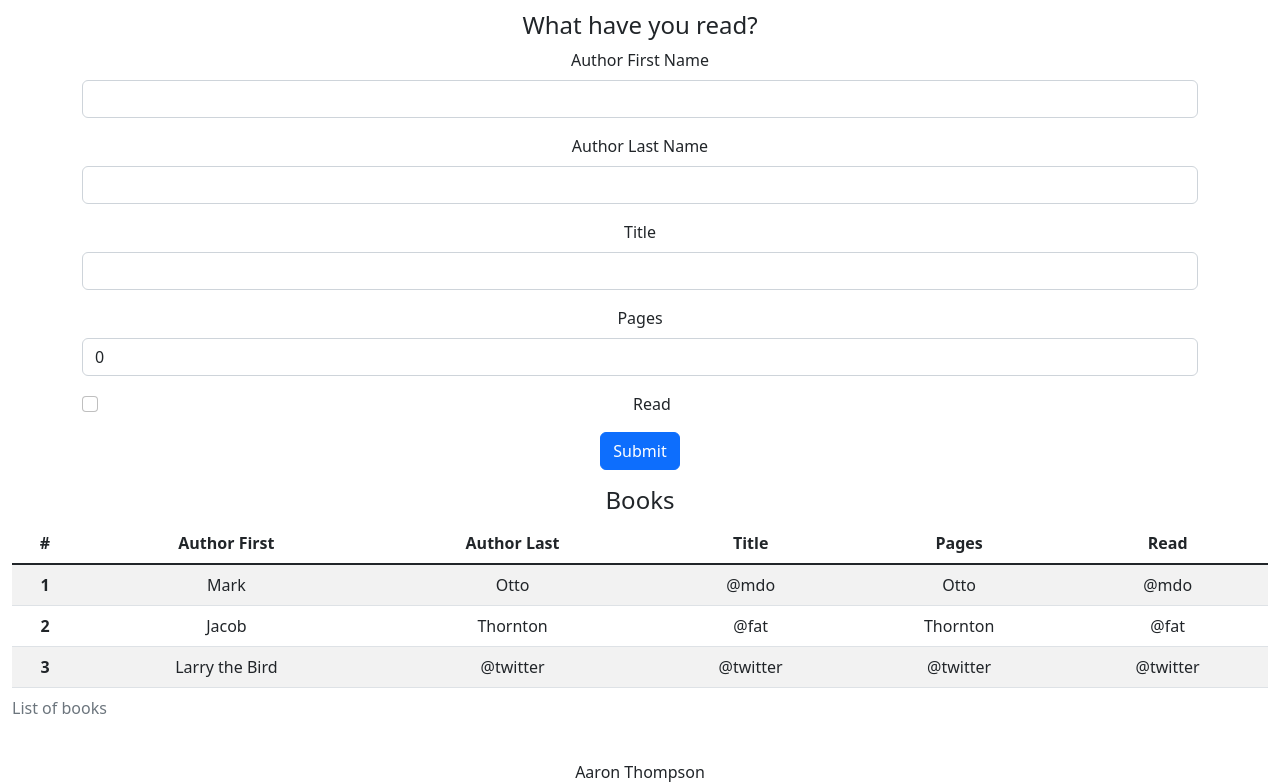
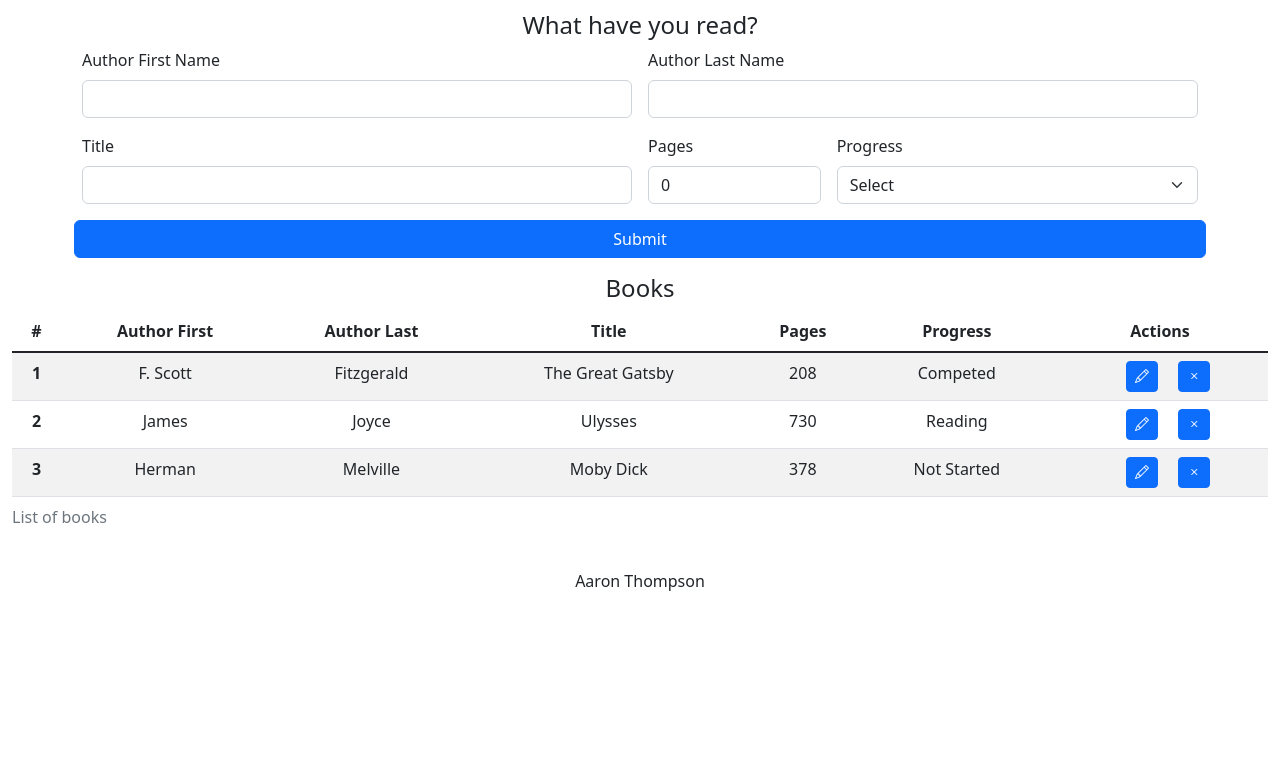
Before and after one commit to Endeyr/library, a plain HTML site: page index.html in a window 1280 px wide. Shown: the part 53-837 px from the top of the page. After the commit the page ends 800 px from the top, so only its background shows below. Drawn offline with nearby package versions, Linux system fonts and the light colour scheme.

Commit message:
add html format with bootstrap styling

```diff
--- a/index.html
+++ b/index.html
@@ -23,42 +23,47 @@
 		<div class="container-fluid mb-3">
 			<h1 class="text-center">Welcome to my Library!</h1>
 		</div>
-		<div class="container text-center mb-3">
+		<div class="container mb-3">
 			<h4 class="text-center">What have you read?</h4>
-			<form>
-				<div class="mb-3">
+			<form class="row g-3">
+				<div class="col-md-6">
 					<label for="authorFirstName" class="form-label"
 						>Author First Name</label
 					>
 					<input
-						type="name"
+						type="authorFirstName"
 						class="form-control"
 						id="authorFirstName"
 						aria-describedby="nameHelp"
 					/>
 				</div>
-				<div class="mb-3">
+				<div class="col-md-6">
 					<label for="authorLastName" class="form-label"
 						>Author Last Name</label
 					>
 					<input
-						type="name"
+						type="authorLastName"
 						class="form-control"
 						id="authorLastName"
 						aria-describedby="nameHelp"
 					/>
 				</div>
-				<div class="mb-3">
+				<div class="col-md-6">
 					<label for="title" class="form-label">Title</label>
 					<input type="title" class="form-control" id="title" />
 				</div>
-				<div class="mb-3">
+				<div class="col-md-2">
 					<label for="pages" class="form-label">Pages</label>
 					<input type="pages" class="form-control" id="pages" value="0" />
 				</div>
-				<div class="form-check mb-3">
-					<input class="form-check-input" type="checkbox" value="" id="read" />
-					<label class="form-check-label" for="read"> Read </label>
+				<div class="col-md-4">
+					<label for="progress" class="form-label">Progress</label>
+					<select class="form-select" aria-label="read">
+						<option selected>Select</option>
+						<option value="1">Completed</option>
+						<option value="2">Reading</option>
+						<option value="3">Not Started</option>
+					</select>
 				</div>
 				<button type="submit" class="btn btn-primary">Submit</button>
 			</form>
@@ -76,33 +81,82 @@
 						<th scope="col">Author Last</th>
 						<th scope="col">Title</th>
 						<th scope="col">Pages</th>
-						<th scope="col">Read</th>
+						<th scope="col">Progress</th>
+						<th scope="col">Actions</th>
 					</tr>
 				</thead>
 				<tbody class="table-group-divider">
 					<tr>
 						<th scope="row">1</th>
-						<td>Mark</td>
-						<td>Otto</td>
-						<td>@mdo</td>
-						<td>Otto</td>
-						<td>@mdo</td>
+						<td>F. Scott</td>
+						<td>Fitzgerald</td>
+						<td>The Great Gatsby</td>
+						<td>208</td>
+						<td>Competed</td>
+						<td>
+							<button
+								class="btn btn-primary btn-sm ms-3"
+								data-mdb-add-entry
+								data-mdb-target="#table_inputs"
+							>
+								<i class="bi bi-pencil"></i>
+							</button>
+							<button
+								class="btn btn-primary btn-sm ms-3"
+								data-mdb-add-entry
+								data-mdb-target="#table_inputs"
+							>
+								<i class="bi bi-x"></i>
+							</button>
+						</td>
 					</tr>
 					<tr>
 						<th scope="row">2</th>
-						<td>Jacob</td>
-						<td>Thornton</td>
-						<td>@fat</td>
-						<td>Thornton</td>
-						<td>@fat</td>
+						<td>James</td>
+						<td>Joyce</td>
+						<td>Ulysses</td>
+						<td>730</td>
+						<td>Reading</td>
+						<td>
+							<button
+								class="btn btn-primary btn-sm ms-3"
+								data-mdb-add-entry
+								data-mdb-target="#table_inputs"
+							>
+								<i class="bi bi-pencil"></i>
+							</button>
+							<button
+								class="btn btn-primary btn-sm ms-3"
+								data-mdb-add-entry
+								data-mdb-target="#table_inputs"
+							>
+								<i class="bi bi-x"></i>
+							</button>
+						</td>
 					</tr>
 					<tr>
 						<th scope="row">3</th>
-						<td>Larry the Bird</td>
-						<td>@twitter</td>
-						<td>@twitter</td>
-						<td>@twitter</td>
-						<td>@twitter</td>
+						<td>Herman</td>
+						<td>Melville</td>
+						<td>Moby Dick</td>
+						<td>378</td>
+						<td>Not Started</td>
+						<td>
+							<button
+								class="btn btn-primary btn-sm ms-3"
+								data-mdb-add-entry
+								data-mdb-target="#table_inputs"
+							>
+								<i class="bi bi-pencil"></i>
+							</button>
+							<button
+								class="btn btn-primary btn-sm ms-3"
+								data-mdb-add-entry
+								data-mdb-target="#table_inputs"
+							>
+								<i class="bi bi-x"></i>
+							</button>
+						</td>
 					</tr>
 				</tbody>
 			</table>
```
Also changed, not shown: 1 other file.
